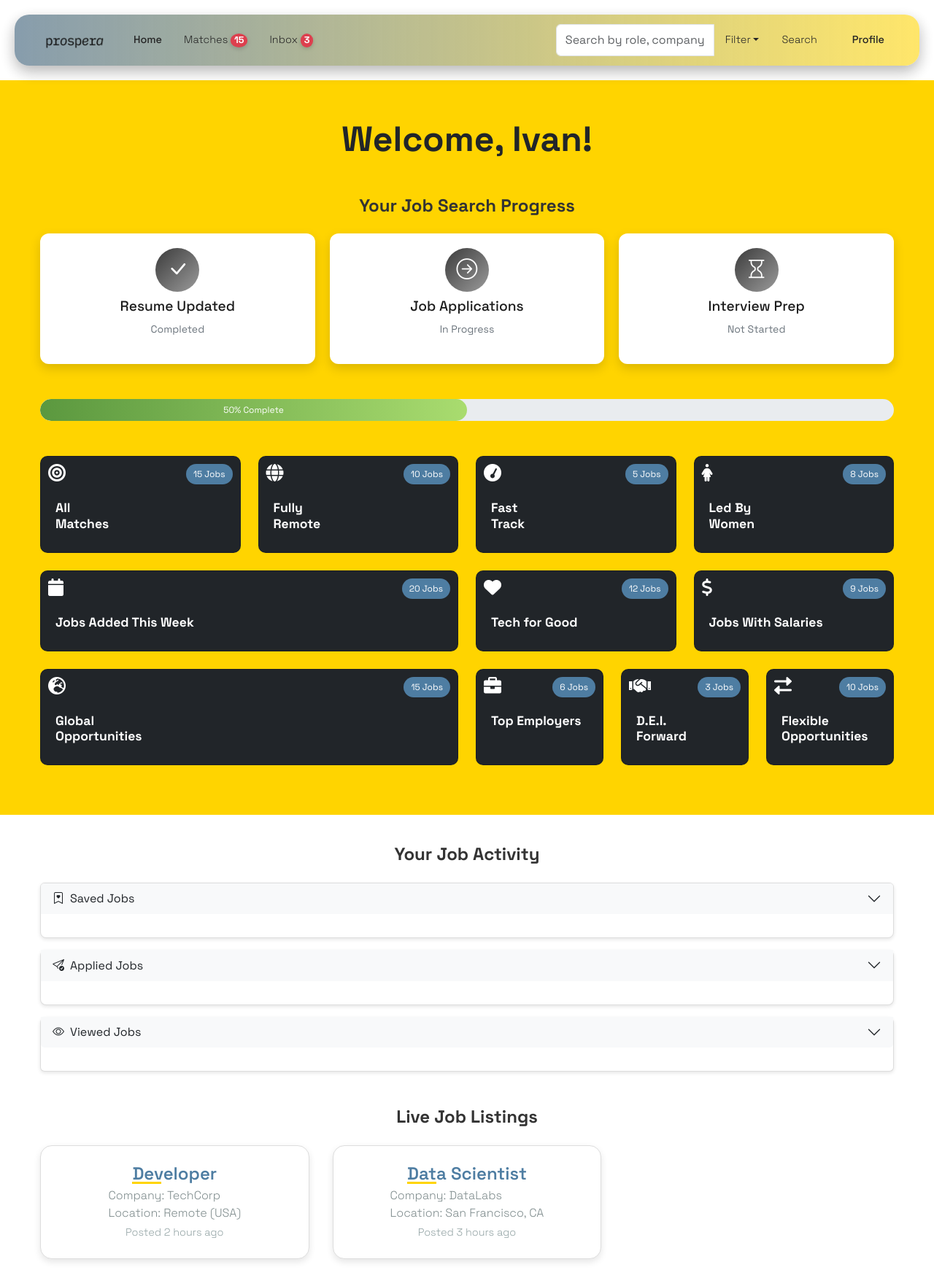
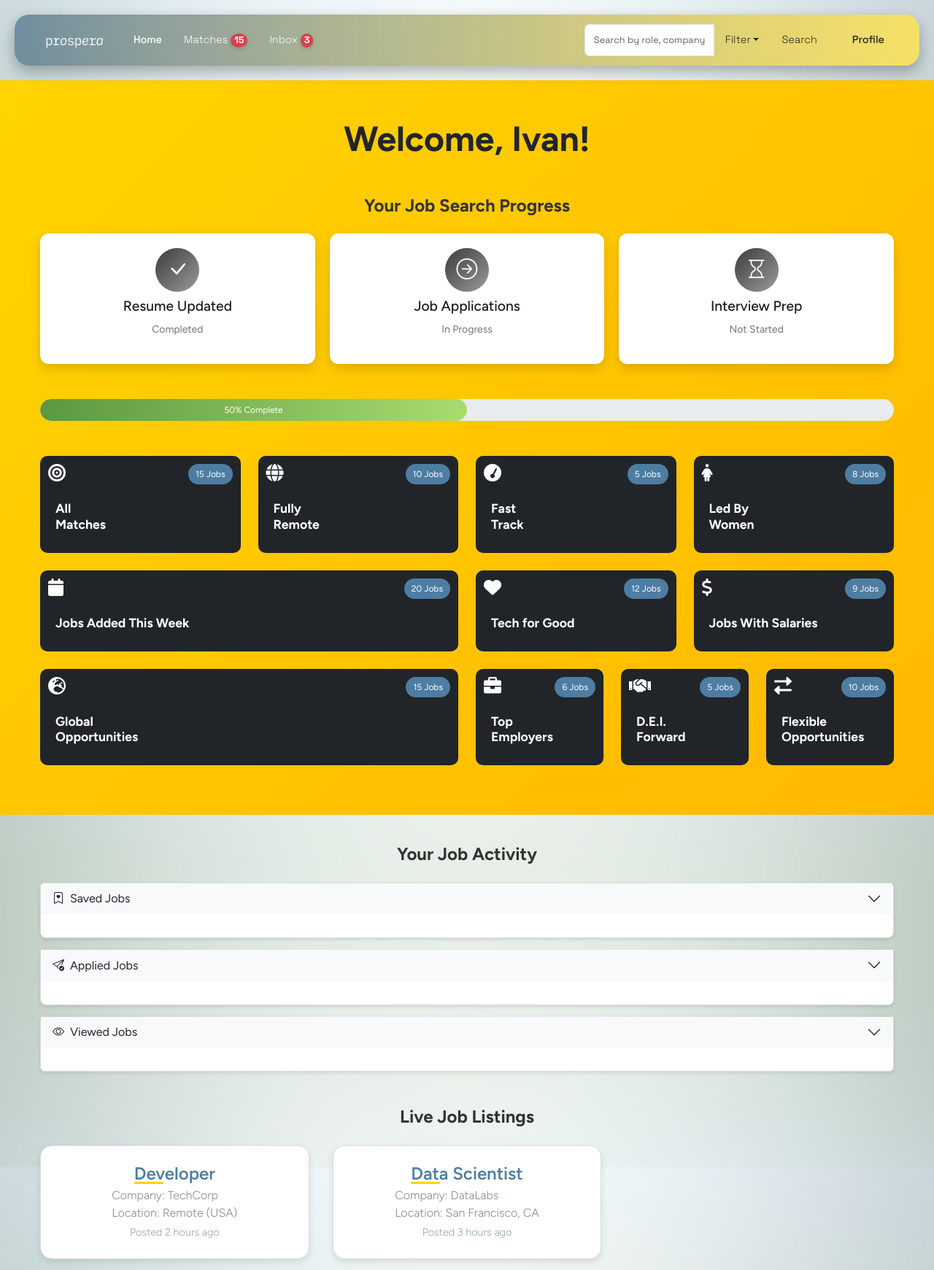
Before and after one commit to lawrence-ivan-reyes/prospera, a Flask app: page / in a window 1280 px wide. Shown: the top 1741 px of the page at 73% size. Run offline with Flask 3, Linux system fonts and the light colour scheme.

Commit message:
updated home page

```diff
--- a/static/index.css
+++ b/static/index.css
@@ -1,5 +1,5 @@
 .yellow-section {
-    background-color: #FFD400;
+    background: linear-gradient(135deg, #FFD400, #FFB800);
     padding: 1.25rem;
 }
 
@@ -10,7 +10,11 @@
 }
 
 body {
-    font-family: "Space Grotesk", sans-serif;
+    font-family: "Figtree", sans-serif;
+    background-image: url("../images/bg-2.png");
+    background-size: cover;
+    background-position: center;
+    background-attachment: fixed;
 }
 
 .container {
@@ -22,6 +26,7 @@ body {
 .custom-navbar {
     background: linear-gradient(to right, rgba(45, 83, 111, 0.6), rgba(255, 226, 80, 0.894));
     border-radius: 1.25rem;
+    font-family: "Space Grotesk", sans-serif;
     padding: 1rem 2rem;
     margin: 1.25rem;
     box-shadow: 0 0.5rem 1.25rem rgba(0, 0, 0, 0.3);
@@ -34,6 +39,10 @@ body {
     top: 0;
     z-index: 1050;
     opacity: 0.95;
+}
+
+.custom-navbar .form-control {
+    font-size: 0.8rem;
 }
 
 .custom-navbar .navbar-brand img {
@@ -81,6 +90,22 @@ a.btn:hover {
 .custom-navbar .navbar-nav .nav-link .badge:hover {
     background-color: #4e7da2;
     transform: translateY(-0.125rem);
+}
+
+a.btn {
+    font-weight: 500;
+}
+
+.custom-navbar .navbar-nav .nav-link[href="index.html"],
+.custom-navbar .navbar-nav .nav-link[href="matches.html"],
+.custom-navbar .navbar-nav .nav-link[href="inbox.html"] {
+    color: #fff;
+}
+
+.custom-navbar .navbar-nav .nav-link[href="index.html"]:hover,
+.custom-navbar .navbar-nav .nav-link[href="matches.html"]:hover,
+.custom-navbar .navbar-nav .nav-link[href="inbox.html"]:hover {
+    color: #000;
 }
 
 a.btn {
--- a/templates/index.html
+++ b/templates/index.html
@@ -10,6 +10,7 @@
   <link href="https://cdn.jsdelivr.net/npm/bootstrap-icons/font/bootstrap-icons.css" rel="stylesheet">
   <style>
     @import url('https://fonts.googleapis.com/css2?family=Space+Grotesk:wght@300..700&display=swap');
+    @import url('https://fonts.googleapis.com/css2?family=Figtree:ital,wght@0,300..900;1,300..900&display=swap');
   </style>
 </head>
 <body>
@@ -88,7 +89,7 @@
 <!-- grid layout -->
 <div class="container my-5">
     <div class="row g-4">
-      <div class="col-lg-3 col-md-6 grid-box matches">
+      <div class="col-lg-3 col-md-6 grid-box matches" data-bs-toggle="modal" data-bs-target="#jobModal" data-job-title="All Matches" data-job-count="15" data-job-list="Job 1, Job 2, Job 3">
         <div class="card bg-dark text-white h-100">
           <div class="card-body">
             <i class="fa fa-bullseye box-logo"></i>
@@ -97,7 +98,7 @@
           </div>
         </div>
       </div>
-      <div class="col-lg-3 col-md-6 grid-box fully-remote">
+      <div class="col-lg-3 col-md-6 grid-box fully-remote" data-bs-toggle="modal" data-bs-target="#jobModal" data-job-title="Fully Remote" data-job-count="10" data-job-list="Job 1, Job 2, Job 3">
         <div class="card bg-dark text-white text-center h-100">
           <div class="card-body">
             <i class="fa fa-globe box-logo"></i>
@@ -106,7 +107,7 @@
           </div>
         </div>
       </div>
-      <div class="col-lg-3 col-md-6 grid-box fast-track">
+      <div class="col-lg-3 col-md-6 grid-box fast-track" data-bs-toggle="modal" data-bs-target="#jobModal" data-job-title="Fast Track" data-job-count="5" data-job-list="Job 1, Job 2, Job 3">
         <div class="card bg-dark text-white text-center h-100">
           <div class="card-body">
             <i class="fa fa-tachometer box-logo"></i>
@@ -115,7 +116,7 @@
           </div>
         </div>
       </div>
-      <div class="col-lg-3 col-md-6 grid-box led-by-women">
+      <div class="col-lg-3 col-md-6 grid-box led-by-women" data-bs-toggle="modal" data-bs-target="#jobModal" data-job-title="Led By Women" data-job-count="8" data-job-list="Job 1, Job 2, Job 3">
         <div class="card bg-dark text-white text-center h-100">
           <div class="card-body">
             <i class="fa fa-female box-logo"></i>
@@ -124,7 +125,7 @@
           </div>
         </div>
       </div>
-      <div class="col-lg-6 col-md-12 grid-box jobs-this-week">
+      <div class="col-lg-6 col-md-12 grid-box jobs-this-week" data-bs-toggle="modal" data-bs-target="#jobModal" data-job-title="Jobs Added This Week" data-job-count="20" data-job-list="Job 1, Job 2, Job 3">
         <div class="card bg-dark text-white text-center h-100">
           <div class="card-body">
             <i class="fa fa-calendar box-logo"></i>
@@ -133,7 +134,7 @@
           </div>
         </div>
       </div>
-      <div class="col-lg-3 col-md-6 grid-box tech-for-good">
+      <div class="col-lg-3 col-md-6 grid-box tech-for-good" data-bs-toggle="modal" data-bs-target="#jobModal" data-job-title="Tech for Good" data-job-count="12" data-job-list="Job 1, Job 2, Job 3">
         <div class="card bg-dark text-white text-center h-100">
           <div class="card-body">
             <i class="fa fa-heart box-logo"></i>
@@ -142,7 +143,7 @@
           </div>
         </div>
       </div>
-      <div class="col-lg-3 col-md-6 grid-box jobs-with-salaries">
+      <div class="col-lg-3 col-md-6 grid-box jobs-with-salaries" data-bs-toggle="modal" data-bs-target="#jobModal" data-job-title="Jobs With Salaries" data-job-count="9" data-job-list="Job 1, Job 2, Job 3">
         <div class="card bg-dark text-white text-center h-100">
           <div class="card-body">
             <i class="fa fa-dollar-sign box-logo"></i>
@@ -151,7 +152,7 @@
           </div>
         </div>
       </div>
-      <div class="col-lg-6 col-md-12 grid-box global-opportunities">
+      <div class="col-lg-6 col-md-12 grid-box global-opportunities" data-bs-toggle="modal" data-bs-target="#jobModal" data-job-title="Global Opportunities" data-job-count="15" data-job-list="Job 1, Job 2, Job 3">
         <div class="card bg-dark text-white text-center h-100">
           <div class="card-body">
             <i class="fa fa-globe-europe box-logo"></i>
@@ -160,36 +161,88 @@
           </div>
         </div>
       </div>
-      <div class="col-lg-2 col-md-4 grid-box top-employers">
+      <div class="col-lg-2 col-md-4 grid-box top-employers" data-bs-toggle="modal" data-bs-target="#jobModal" data-job-title="Top Employers" data-job-count="6" data-job-list="Job 1, Job 2, Job 3">
         <div class="card bg-dark text-white text-center h-100">
           <div class="card-body">
             <i class="fa fa-briefcase box-logo"></i>
-            <h5 class="card-title">Top Employers</h5>
+            <h5 class="card-title">Top<br>Employers</h5>
             <p class="job-count">6 Jobs</p>
           </div>
         </div>
       </div>
-      <div class="col-lg-2 col-md-4 grid-box dei-forward">
+      <div class="col-lg-2 col-md-4 grid-box dei-forward" data-bs-toggle="modal" data-bs-target="#jobModal" data-job-title="D.E.I. Forward" data-job-count="3" data-job-list="Job 1, Job 2, Job 3">
         <div class="card bg-dark text-white text-center h-100">
           <div class="card-body">
             <i class="fa fa-handshake box-logo"></i>
             <h5 class="card-title">D.E.I.<br>Forward</h5>
-            <p class="job-count">3 Jobs</p>
+            <p class="job-count">5 Jobs</p>
           </div>
         </div>
       </div>
-      <div class="col-lg-2 col-md-4 grid-box flexible-opportunities">
+      <div class="col-lg-2 col-md-4 grid-box flexible-opportunities" data-bs-toggle="modal" data-bs-target="#jobModal" data-job-title="Flexible Opportunities" data-job-count="10" data-job-list="Job 1, Job 2, Job 3">
         <div class="card bg-dark text-white text-center h-100">
           <div class="card-body">
             <i class="fa fa-exchange-alt box-logo"></i>
-            <h5 class="card-title">Flexible Opportunities</h5>
+            <h5 class="card-title">Flexible<br>Opportunities</h5>
             <p class="job-count">10 Jobs</p>
           </div>
         </div>
       </div>
     </div>
 </div>
+
+<!-- Modal -->
+<div class="modal fade" id="jobModal" tabindex="-1" aria-labelledby="jobModalLabel" aria-hidden="true">
+  <div class="modal-dialog">
+    <div class="modal-content">
+      <div class="modal-header">
+        <h5 class="modal-title" id="jobModalLabel">Category Details</h5>
+        <button type="button" class="btn-close" data-bs-dismiss="modal" aria-label="Close"></button>
       </div>
+      <div class="modal-body">
+        <h4 id="jobTitle"></h4>
+        <p><strong>Jobs available:</strong> <span id="jobCount"></span></p>
+        <p><strong>Listing Previews:</strong></p>
+        <ul id="jobList"></ul>
+        <button class="btn btn-primary mt-4">View All</button>
+      </div>
+    </div>
+  </div>
+</div>
+</div>
+
+<script>
+  document.addEventListener('DOMContentLoaded', function () {
+    const cards = document.querySelectorAll('.grid-box');
+    cards.forEach(card => {
+      card.addEventListener('click', function () {
+        const jobTitle = card.getAttribute('data-job-title');
+        const jobCount = card.getAttribute('data-job-count');
+        const jobList = card.getAttribute('data-job-list').split(',');
+        document.getElementById('jobTitle').innerText = jobTitle;
+        document.getElementById('jobCount').innerText = jobCount;
+        const jobListElement = document.getElementById('jobList');
+        jobListElement.innerHTML = '';
+        jobList.forEach(job => {
+          const li = document.createElement('li');
+          li.innerText = job.trim();
+          jobListElement.appendChild(li);
+        });
+      });
+    });
+
+    const accordion = document.querySelectorAll('.accordion');
+    accordion.forEach(item => {
+      new bootstrap.Accordion(item, {
+        toggle: true
+      });
+    });
+  });
+</script>
+
+
+</body>
+</html>
 
 <section class="job-activity">
     <div class="container">
```
Also changed, not shown: images/bg-1.png (added), images/bg-2.png (added), images/logo.png, 1 other file. Lines whose indentation alone changed are shown as unchanged.
